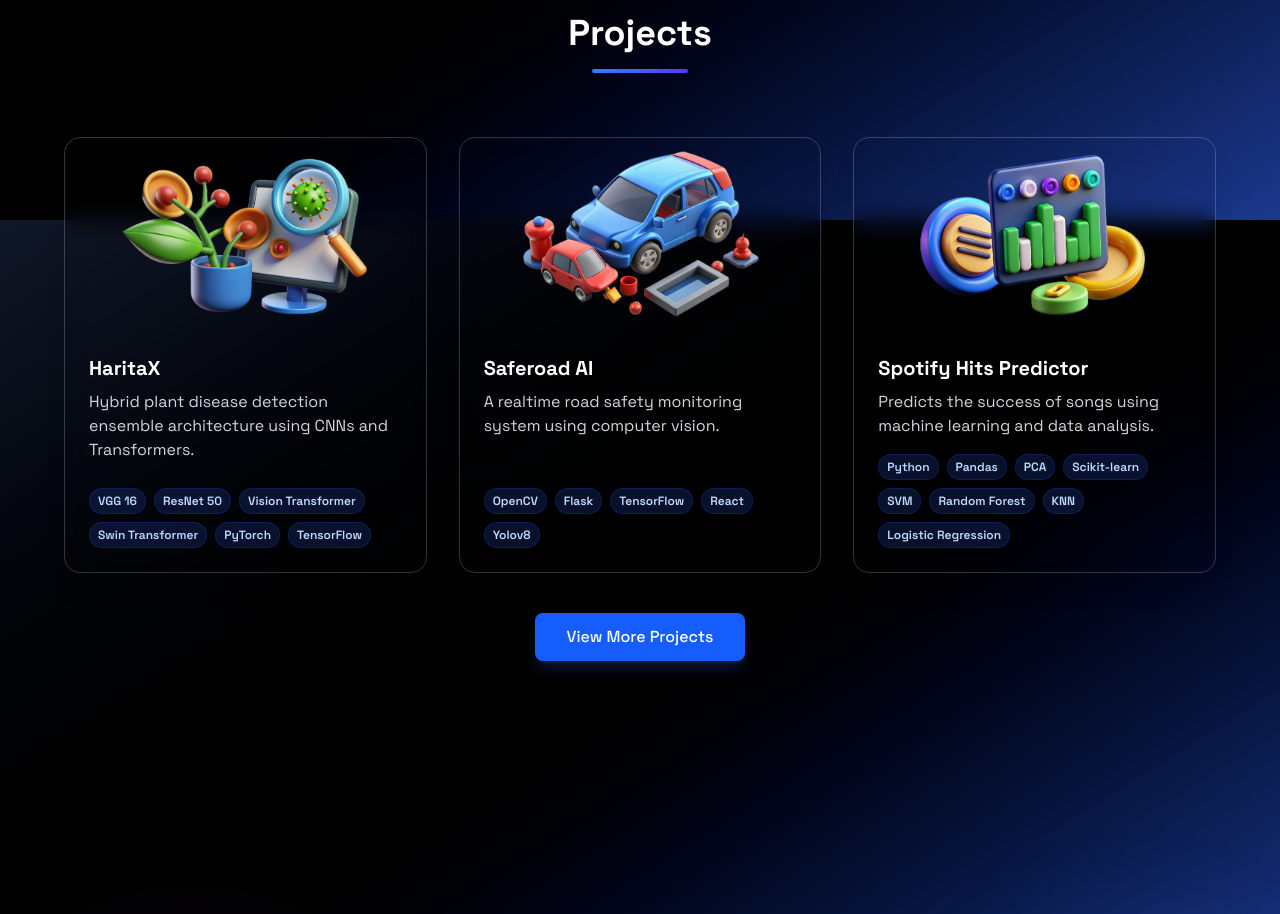
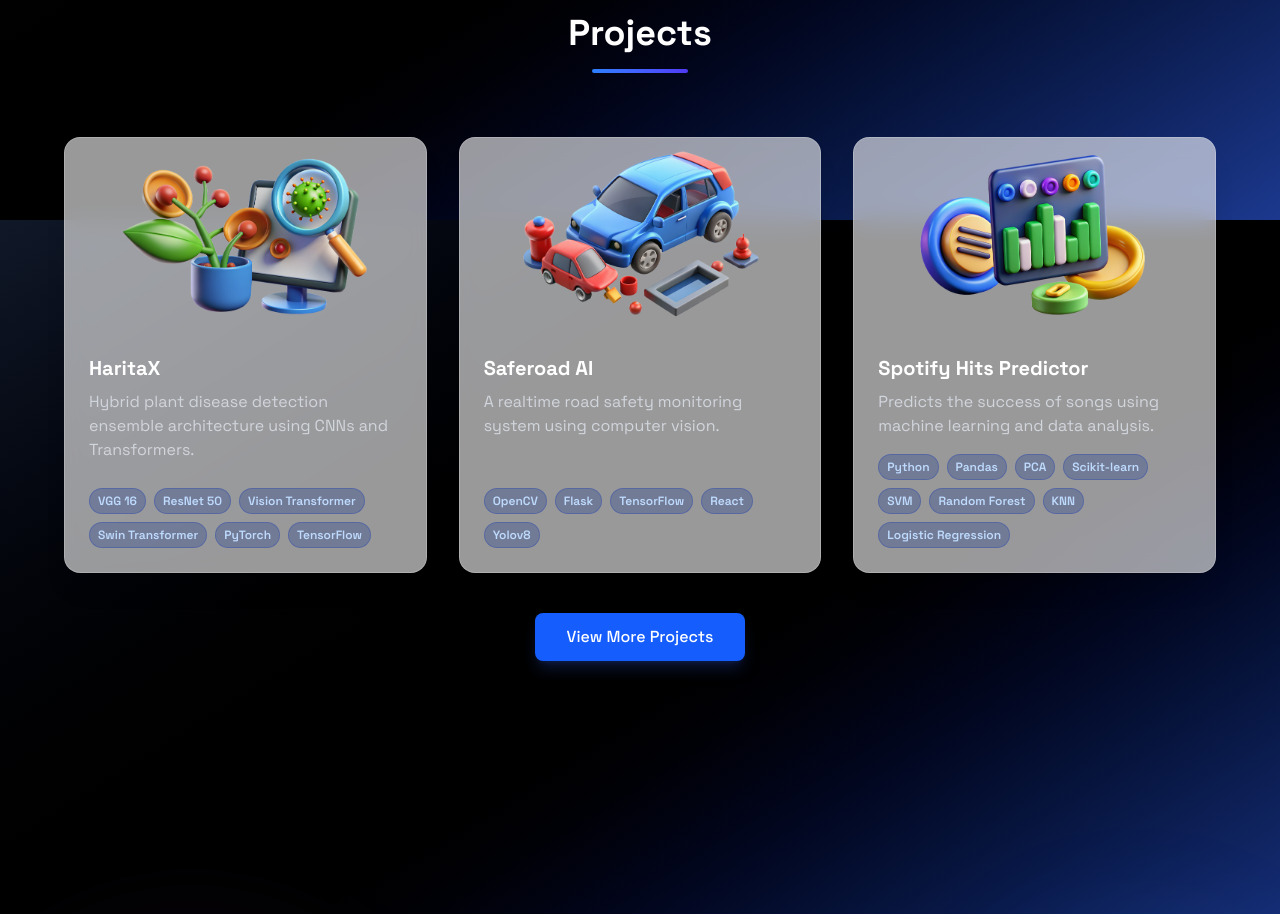
Before and after one commit to aayush010904/aayush-portfolio, a React (Vite) app: page / in a window 1280 px wide. Shown: the part 2180-3094 px from the top of the page. Built offline with nearby package versions, Linux system fonts and the light colour scheme.

Commit message:
Project Card fixed

```diff
--- a/src/components/sections/projects.jsx
+++ b/src/components/sections/projects.jsx
@@ -183,7 +183,7 @@
           {visibleProjects.map((project, idx) => (
             <div
               key={idx}
-              className={`max-w-100 relative group rounded-2xl overflow-hidden shadow-xl border border-white/20 dark:border-white/10  backdrop-blur-md transition-transform duration-300 hover:-translate-y-2 hover:shadow-2xl flex flex-col items-center justify-center`}
+              className={`max-w-100 relative group rounded-2xl overflow-hidden shadow-xl border border-white/20 dark:border-white/10 bg-white/60 dark:bg-white/5 backdrop-blur-md transition-transform duration-300 hover:-translate-y-2 hover:shadow-2xl flex flex-col items-center justify-center`}
               tabIndex={0}
               aria-label={`Project: ${project.title}`}
               onClick={() => {
```
